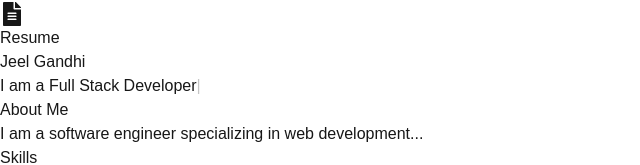
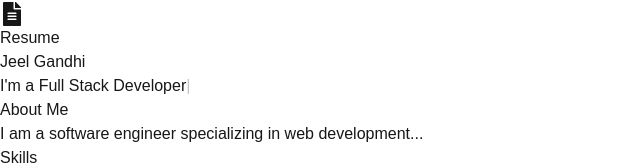
Before and after one commit to JEELGANDHI21/my-portfolio, a Next.js app: page / in a window 1280 px wide. Shown: the part 286-451 px from the top of the page, without its empty margins (0-640 px from the left). Built offline with nearby package versions, Linux system fonts and the light colour scheme.

Commit message:
Created Side Bar Modified1

```diff
--- a/src/app/page.tsx
+++ b/src/app/page.tsx
@@ -109,7 +109,7 @@ const Home = () => {
         >
           <h1 className="text-5xl font-bold">Jeel Gandhi</h1>
           <p className="text-xl text-gray-500 mt-2">
-            I am a{" "}
+            I&apos;m a{" "}
             <span className="text-blue-500">
               <ReactTyped
                 strings={[
```
